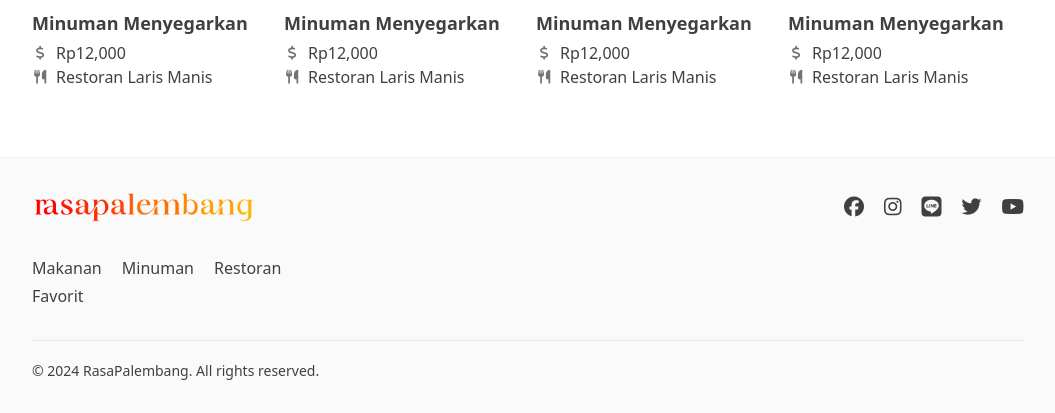
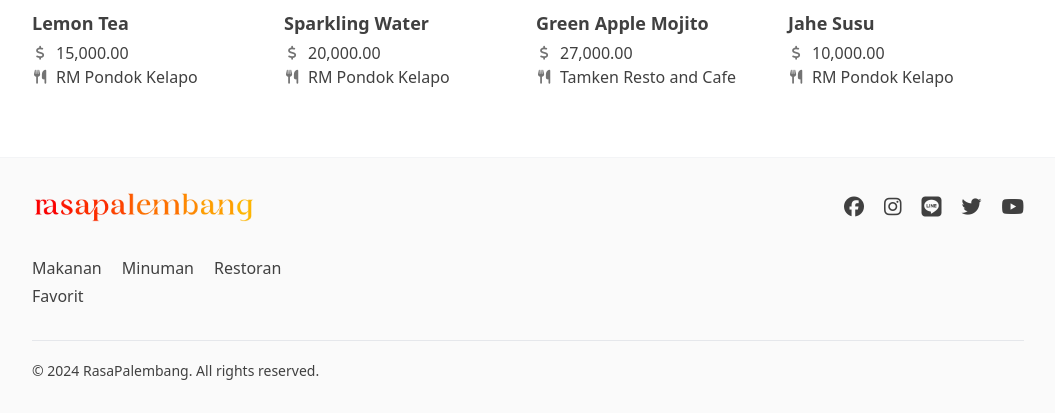
Before and after one commit to D02-PBP-2024/RasaPalembang, a Django app: page / in a window 1280 px wide. Shown: the part 1941-2354 px from the top of the page, without its empty margins (112-1167 px from the left). Run offline with Django 5.2, Linux system fonts and the light colour scheme; data comes from the database, SQL or seed files in the repository; some libraries are stand-ins or nearby versions.

Commit message:
feat: show featured minuman in landing page

```diff
--- a/rasapalembang/views.py
+++ b/rasapalembang/views.py
@@ -1,5 +1,6 @@
 from restoran.models import Restoran
 from django.shortcuts import render
+from minuman.models import Minuman
 from django.utils import timezone
 import random
 
@@ -33,4 +34,9 @@ def landing(request):
             }
         )
 
-    return render(request, "landing/index.html", {"restoran": restoran_with_status})
+    minuman = random.sample(list(Minuman.objects.all()), 4)
+
+    return render(request, "landing/index.html", {
+        "restoran": restoran_with_status,
+        "minuman": minuman,
+    })
--- a/templates/landing/index.html
+++ b/templates/landing/index.html
@@ -1,5 +1,6 @@
 {% extends 'base.html' %}
 {% load static %}
+{% load humanize %}
 {% block content %}
 <div class="w-screen h-[calc(81vh)] relative">
     <img src="{% static 'images/hero.jpg' %}" alt="Hero"
@@ -29,24 +30,25 @@
     <div>
         <h1 class="text-2xl font-bold">Restoran terpopuler</h1>
         <div class="grid grid-cols-2 lg:grid-cols-4 gap-2 md:gap-4 mt-2">
-            {% for resto in restoran %}
-            <a href="" class="hover:brightness-110 transition duration-300 py-2">
-                <img src="{{ resto.restoran.gambar.url }}" alt=""
+            {% for item in restoran %}
+            <a href="{% url 'restoran:detail' item.restoran.id %}"
+                class="hover:brightness-110 transition duration-300 py-2">
+                <img src="{{ item.restoran.gambar.url }}" alt=""
                     class="w-full h-36 md:w-full h-36 md:h-64 object-cover rounded-lg">
                 <div class="mt-2.5 flex flex-col gap-1">
-                    <h1 class="md:text-lg font-semibold">{{ resto.restoran.nama }}</h1>
+                    <h1 class="md:text-lg font-semibold">{{ item.restoran.nama }}</h1>
                     <div class="text-neutral-500">
                         <h2 class="max-md:text-sm flex items-center gap-2">
                             <i class="fa-regular fa-clock text-sm max-md:scale-90 w-4 flex justify-center"></i>
-                            {{ resto.jam_buka }} - {{ resto.jam_tutup }}
+                            {{ item.jam_buka }} - {{ item.jam_tutup }}
                             <span
-                                class="font-semibold {% if resto.status == 'Buka' %}text-green-500{% else %}text-red-500{% endif %}">
-                                {{ resto.status }}
+                                class="font-semibold {% if item.status == 'Buka' %}text-green-500{% else %}text-red-500{% endif %}">
+                                {{ item.status }}
                             </span>
                         </h2>
                         <h3 class="max-md:text-sm flex items-center gap-2">
                             <i class="fa-solid fa-phone text-sm max-md:scale-90 w-4 flex justify-center"></i>
-                            {{ resto.restoran.nomor_telepon }}
+                            {{ item.restoran.nomor_telepon }}
                         </h3>
                     </div>
                 </div>
@@ -138,82 +140,27 @@
     <div>
         <h1 class="text-2xl font-bold mt-10">Minuman terpopuler</h1>
         <div class="grid grid-cols-2 lg:grid-cols-4 gap-2 md:gap-4 mt-2">
-            <a href="" class="hover:brightness-110 transition duration-300 py-2">
-                <img src="https://glicowings.co.id/uploads/offline_activity/5-resep-minuman-dengan-es-krim-ala-kafe-hits-yang-nikmat-dan-segar/ecad8583c5c4992da3b0c7ef9921860c.jpg"
-                    alt="" class="w-full h-36 md:h-64 object-cover rounded-lg">
+            {% for item in minuman %}
+            <a href="{% url 'minuman:show_minuman_by_id' item.id %}"
+                class="hover:brightness-110 transition duration-300 py-2">
+                <img src="{{ item.gambar.url }}" alt="" class="w-full h-36 md:h-64 object-cover rounded-lg">
                 <div class="mt-2.5 flex flex-col gap-1">
-                    <h1 class="md:text-lg font-semibold">Minuman Menyegarkan</h1>
+                    <h1 class="md:text-lg font-semibold">{{ item.nama }}</h1>
                     <div>
                         <h2 class="max-md:text-sm flex items-center gap-2">
                             <i
                                 class="fa-solid fa-dollar-sign text-sm max-md:scale-90 w-4 flex justify-center text-neutral-500"></i>
-                            Rp12,000
+                            {{ item.harga|intcomma }}
                         </h2>
                         <h3 class="max-md:text-sm flex items-center gap-2">
                             <i
                                 class="fa-solid fa-utensils text-sm max-md:scale-90 w-4 flex justify-center text-neutral-500"></i>
-                            Restoran Laris Manis
+                            {{ item.restoran }}
                         </h3>
                     </div>
                 </div>
             </a>
-            <a href="" class="hover:brightness-110 transition duration-300 py-2">
-                <img src="https://glicowings.co.id/uploads/offline_activity/5-resep-minuman-dengan-es-krim-ala-kafe-hits-yang-nikmat-dan-segar/ecad8583c5c4992da3b0c7ef9921860c.jpg"
-                    alt="" class="w-full h-36 md:h-64 object-cover rounded-lg">
-                <div class="mt-2.5 flex flex-col gap-1">
-                    <h1 class="md:text-lg font-semibold">Minuman Menyegarkan</h1>
-                    <div>
-                        <h2 class="max-md:text-sm flex items-center gap-2">
-                            <i
-                                class="fa-solid fa-dollar-sign text-sm max-md:scale-90 w-4 flex justify-center text-neutral-500"></i>
-                            Rp12,000
-                        </h2>
-                        <h3 class="max-md:text-sm flex items-center gap-2">
-                            <i
-                                class="fa-solid fa-utensils text-sm max-md:scale-90 w-4 flex justify-center text-neutral-500"></i>
-                            Restoran Laris Manis
-                        </h3>
-                    </div>
-                </div>
-            </a>
-            <a href="" class="hover:brightness-110 transition duration-300 py-2">
-                <img src="https://glicowings.co.id/uploads/offline_activity/5-resep-minuman-dengan-es-krim-ala-kafe-hits-yang-nikmat-dan-segar/ecad8583c5c4992da3b0c7ef9921860c.jpg"
-                    alt="" class="w-full h-36 md:h-64 object-cover rounded-lg">
-                <div class="mt-2.5 flex flex-col gap-1">
-                    <h1 class="md:text-lg font-semibold">Minuman Menyegarkan</h1>
-                    <div>
-                        <h2 class="max-md:text-sm flex items-center gap-2">
-                            <i
-                                class="fa-solid fa-dollar-sign text-sm max-md:scale-90 w-4 flex justify-center text-neutral-500"></i>
-                            Rp12,000
-                        </h2>
-                        <h3 class="max-md:text-sm flex items-center gap-2">
-                            <i
-                                class="fa-solid fa-utensils text-sm max-md:scale-90 w-4 flex justify-center text-neutral-500"></i>
-                            Restoran Laris Manis
-                        </h3>
-                    </div>
-                </div>
-            </a>
-            <a href="" class="hover:brightness-110 transition duration-300 py-2">
-                <img src="https://glicowings.co.id/uploads/offline_activity/5-resep-minuman-dengan-es-krim-ala-kafe-hits-yang-nikmat-dan-segar/ecad8583c5c4992da3b0c7ef9921860c.jpg"
-                    alt="" class="w-full h-36 md:h-64 object-cover rounded-lg">
-                <div class="mt-2.5 flex flex-col gap-1">
-                    <h1 class="md:text-lg font-semibold">Minuman Menyegarkan</h1>
-                    <div>
-                        <h2 class="max-md:text-sm flex items-center gap-2">
-                            <i
-                                class="fa-solid fa-dollar-sign text-sm max-md:scale-90 w-4 flex justify-center text-neutral-500"></i>
-                            Rp12,000
-                        </h2>
-                        <h3 class="max-md:text-sm flex items-center gap-2">
-                            <i
-                                class="fa-solid fa-utensils text-sm max-md:scale-90 w-4 flex justify-center text-neutral-500"></i>
-                            Restoran Laris Manis
-                        </h3>
-                    </div>
-                </div>
-            </a>
+            {% endfor %}
         </div>
     </div>
 </main>
```
